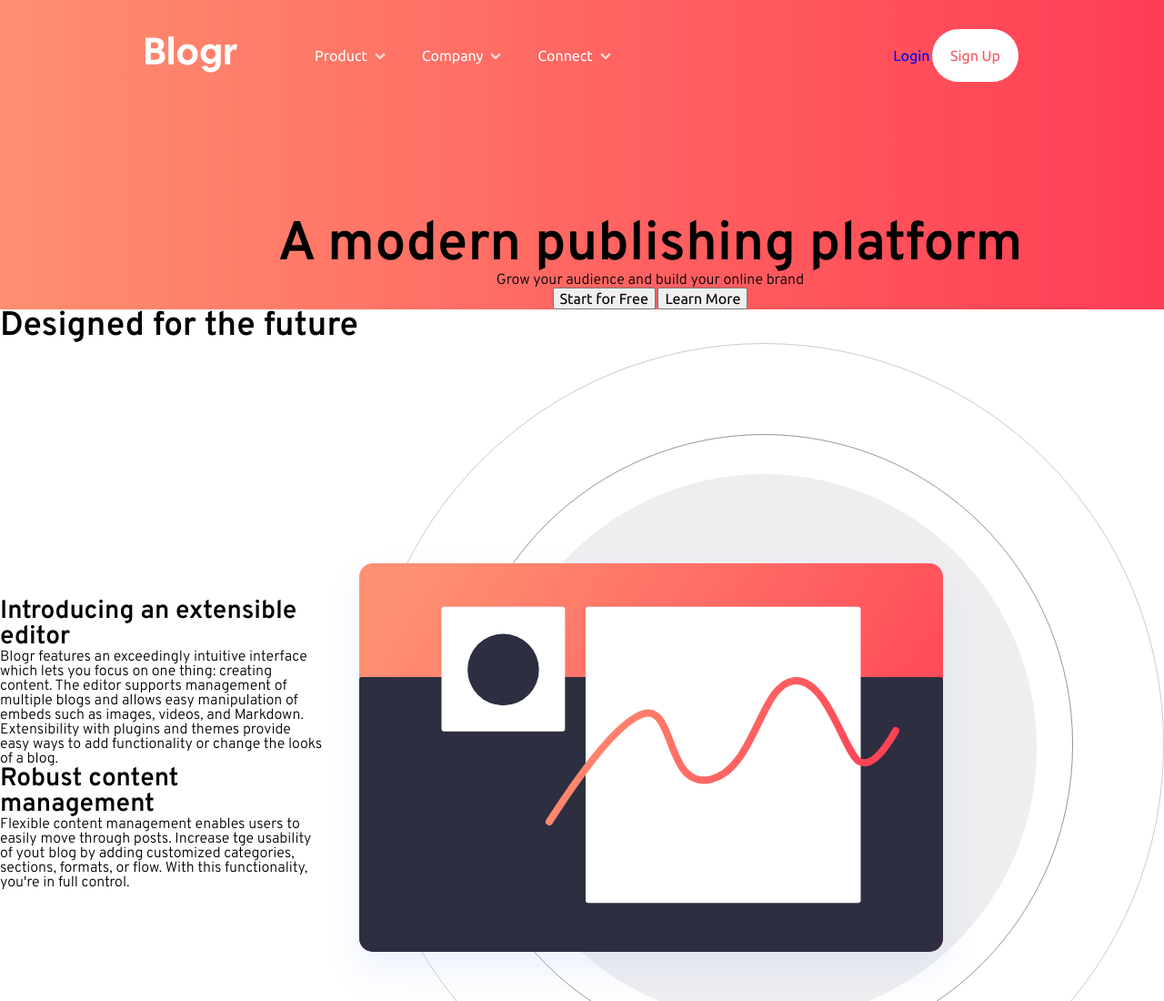
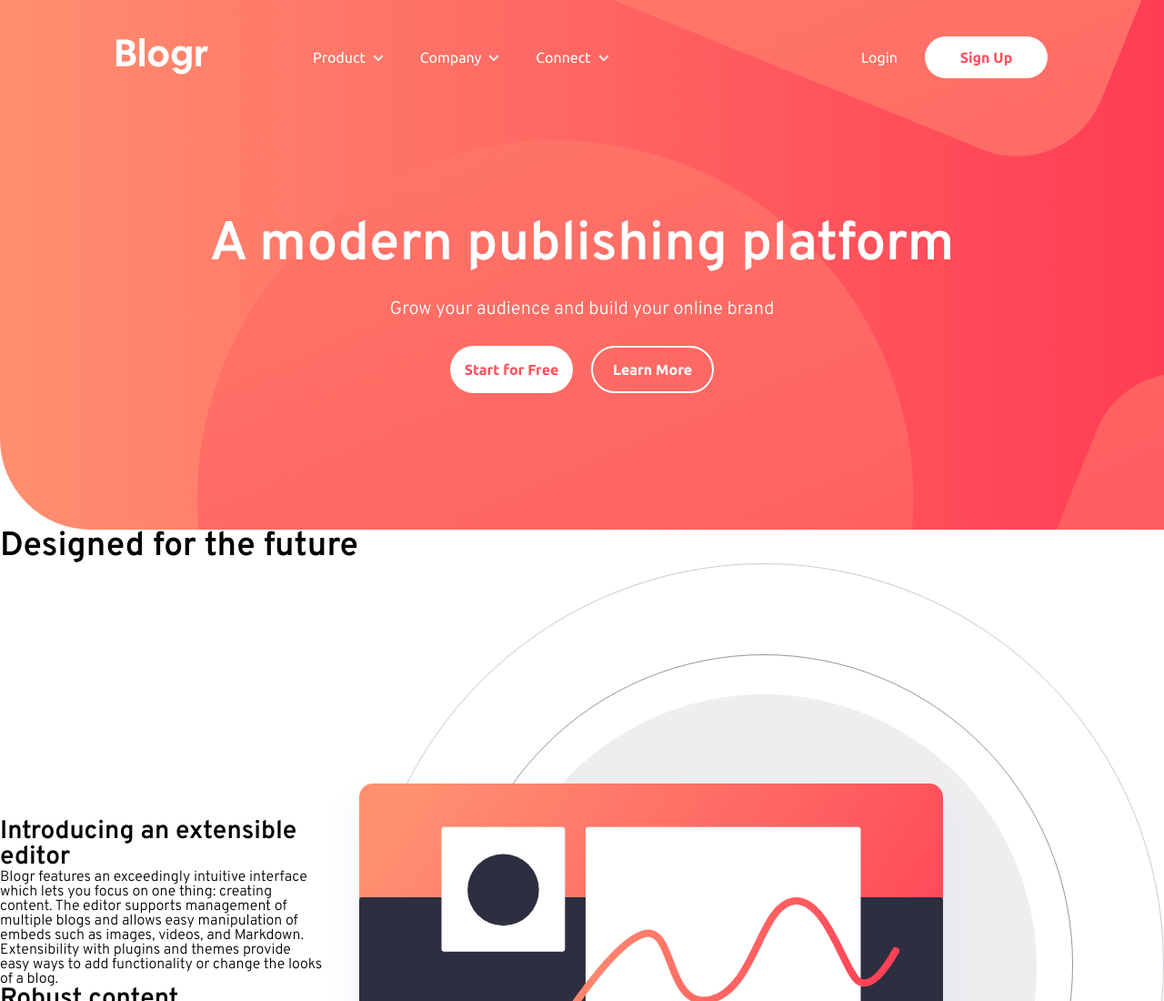
Before and after one commit to juanbravozu/Blogr-landing-challenge, a plain HTML site: page index.html in a window 1280 px wide. Shown: the top 1100 px of the page at 91% size. Drawn offline with Linux system fonts and the light colour scheme.

Commit message:
Styled header and banner

```diff
--- a/index.html
+++ b/index.html
@@ -10,6 +10,7 @@
   <title>Frontend Mentor | Blogr</title>
 </head>
 <body>
+  <header>
     <nav>
       <a href="#">
         <img src="./images/logo.svg" alt="Blogr">
@@ -25,21 +26,22 @@
         <a href="#" class="btn">Sign Up</a>
       </div>
     </nav>
+  </header>
 
-  <header>
+  <main>
+    <section id="banner">
       <h1>A modern publishing platform</h1>
       <p>Grow your audience and build your online brand</p>
       <div>
-      <button>
+        <button class="btn">
           Start for Free
         </button>
-      <button>
+        <button class="btn btn--outline">
           Learn More
         </button>
       </div>
-  </header>
+    </section>
 
-  <main>
     <section>
       <h2>Designed for the future</h2>
       <div class="wrapper">
--- a/styles/components/_btn.scss
+++ b/styles/components/_btn.scss
@@ -1,7 +1,17 @@
 .btn {
-    padding: 20px;
+    display: block;
+    padding: 15px 0;
     border-radius: 1000px;
     min-width: 135px;
     background-color: $light;
+    border: none;
     color: $red;
+    text-align: center;
+    font-weight: 700;
+
+    &--outline {
+        background: transparent;
+        border: $light 2px solid;
+        color: $light;
+    }
 }
--- /dev/null
+++ b/styles/layouts/_banner.scss
@@ -0,0 +1,24 @@
+#banner {
+    display: flex;
+    flex-direction: column;
+    align-items: center;
+    padding: 240px 0 150px 0;
+    background-image: $red-gradient;
+    background-image: url('../../images/bg-pattern-intro.svg'), $red-gradient;
+    background-position: 20% center, 0 0;
+    border-bottom-left-radius: 100px;
+    color: $light;
+
+    p {
+        font-size: 2rem;
+        margin: 30px;
+    }
+
+    div {
+        display: flex;
+
+        button {
+            margin: 0 10px;
+        }
+    }
+}
--- a/styles/layouts/_header.scss
+++ /dev/null
@@ -1,7 +0,0 @@
-header {
-    display: flex;
-    flex-direction: column;
-    align-items: center;
-    padding: 240px 0 0 150px;
-    background-image: $red-gradient;
-}
--- a/styles/layouts/_nav.scss
+++ b/styles/layouts/_nav.scss
@@ -1,18 +1,26 @@
+header {
+    position: absolute;
+    width: 100%;
+}
+
 nav {
-    position: absolute;
+    position: relative;
     display: flex;
     align-items: center;
-    padding: 40px 160px;
+    padding: 40px 10%;
+    margin: 0 auto;
     width: 100%;
+    max-width: 1440px;
     color: $light;
 
     ul {
         display: flex;
         margin: 0 55px;
 
-        & li {
+        li {
             position: relative;
             margin: 0 30px;
+            cursor: pointer;
 
             &::after {
                 content: '';
@@ -29,6 +37,16 @@ nav {
     }
 
     div {
+        display: flex;
+        align-items: center;
         margin-left: auto;
     }
+
+    a {
+        color: $light;
+
+        &:first-child {
+            margin-right: 30px;
+        }
+    }
 }
--- a/styles/main.scss
+++ b/styles/main.scss
@@ -3,7 +3,7 @@
 @import './base/typography';
 @import './layouts/wrapper';
 @import './layouts/nav';
-@import './layouts/header';
+@import './layouts/banner';
 @import './components/btn';
 
 body {
```
Also changed, not shown: styles/main.css, 1 other file. Lines whose indentation alone changed are shown as unchanged.
